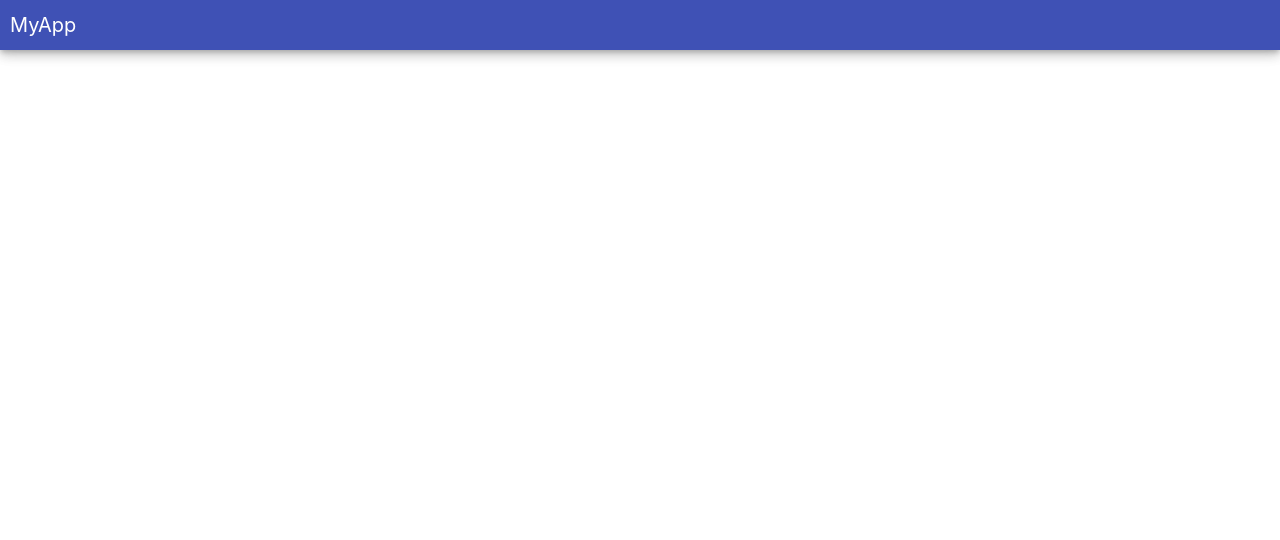
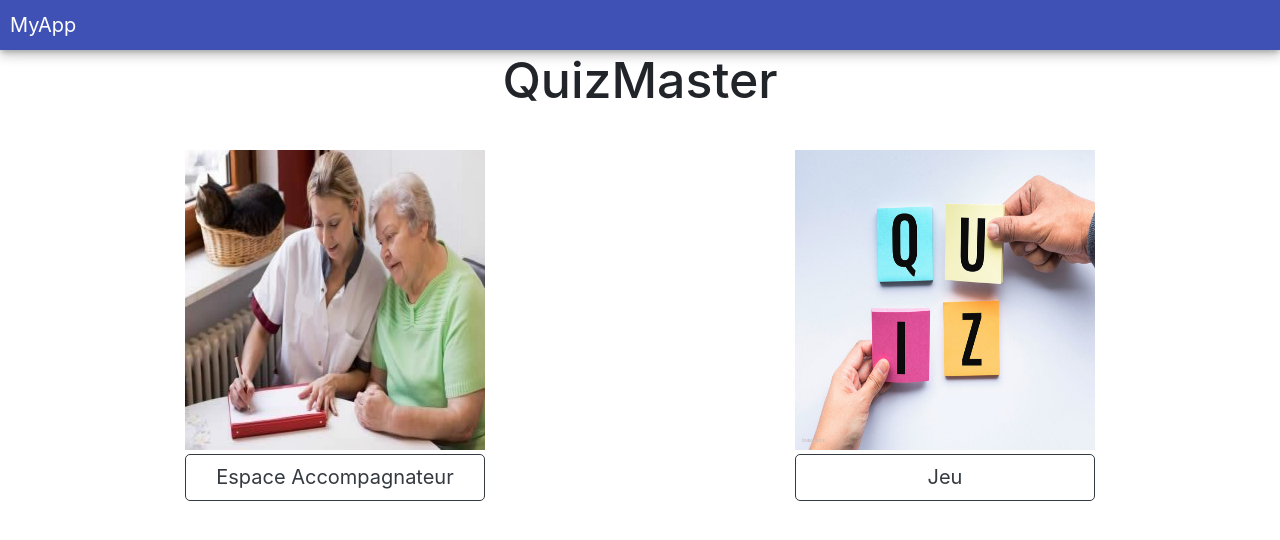
Before and after one commit to 2019-2020-ps6/2019-2020-ps6-rendu-cri-staline, an Angular app in the folder front-end/: page /home in a window 1280 px wide. Before the commit this address led to /. Shown: the top 540 px of the page. Built offline with nearby package versions, Linux system fonts and the light colour scheme.

Commit message:
main menu #25

```diff
--- a/front-end/src/app/admin/select-action/select-action.component.ts
+++ b/front-end/src/app/admin/select-action/select-action.component.ts
@@ -17,8 +17,7 @@ export class SelectActionComponent implements OnInit {
   ngOnInit() {
   }
 
-  selectAddingUser(){
+  selectAddingUser() {
     this.router.navigate(['user-add']);
   }
-
 }
--- a/front-end/src/app/app.module.ts
+++ b/front-end/src/app/app.module.ts
@@ -14,6 +14,7 @@ import { SelectActionComponent } from './admin/select-action/select-action.compo
 import { AppRoutingModule } from './app.routing.module';
 import { HttpClientModule } from '@angular/common/http';
 import { NgbModule  } from '@ng-bootstrap/ng-bootstrap';
+import { HomeComponent } from './home/home.component';
 @NgModule({
   declarations: [
     AppComponent,
@@ -24,7 +25,8 @@ import { NgbModule  } from '@ng-bootstrap/ng-bootstrap';
     QuestioningComponent,
     UserAddComponent,
     AnswerComponent,
-    SelectActionComponent
+    SelectActionComponent,
+    HomeComponent
   ],
   imports: [
     NgbModule,
--- a/front-end/src/app/app.routing.module.ts
+++ b/front-end/src/app/app.routing.module.ts
@@ -4,12 +4,15 @@ import { QuizListComponent } from './quizzes/quiz-list/quiz-list.component';
 import { QuestioningComponent } from './quizzes/questioning/questioning.component';
 import { SelectActionComponent } from './admin/select-action/select-action.component';
 import { UserAddComponent } from './users/user-add/user-add.component';
+import { HomeComponent } from './home/home.component';
+
 const routes: Routes = [
     {path: 'quiz-list', component: QuizListComponent},
     {path: 'quiz-list/:id', component: QuestioningComponent},
     {path: 'select-action', component: SelectActionComponent},
+    {path: 'home', component: HomeComponent},
     {path: 'user-add', component: UserAddComponent},
-    { path: '', redirectTo: 'select-action', pathMatch: 'full' },
+    { path: '', redirectTo: 'home', pathMatch: 'full' },
 ];
 
 @NgModule({
--- /dev/null
+++ b/front-end/src/app/home/home.component.html
@@ -0,0 +1,24 @@
+<div>
+    <div style="text-align: center;">
+        <h1>QuizMaster</h1>
+    </div>
+    <div class="grid-container">
+        <div class="grid-item">
+            <div>
+                <img src="./assets/images/accompagnateur.jpg" style="width:300px; height: 300px"/>
+            </div>
+           <div>
+                <button type="button" class="btn btn-outline-dark menu-button" (click)="modal.close('go to next')">Espace Accompagnateur</button>
+           </div>
+        </div>
+        <div class="grid-item">
+            <div>
+                <img src="./assets/images/quiz.jpg" style="width:300px; height: 300px"/>
+            </div>
+            <div>
+                <button type="button" class="btn btn-outline-dark menu-button" (click)="modal.close('go to next')">Jeu</button>
+            </div>
+        </div>
+
+    </div>
+</div>
--- /dev/null
+++ b/front-end/src/app/home/home.component.scss
@@ -0,0 +1,16 @@
+.grid-container {
+    display: inline-grid;
+    grid-template-columns: auto auto;
+    padding: 10px;
+    width: 100%;
+  }
+
+  .grid-item {
+    padding: 20px;
+    text-align: center;
+  }
+
+  .menu-button {
+      min-width: 300px;
+
+  }
--- /dev/null
+++ b/front-end/src/app/home/home.component.ts
@@ -0,0 +1,13 @@
+import { Component, OnInit } from '@angular/core';
+@Component({
+    selector: 'app-home',
+    templateUrl: './home.component.html',
+    styleUrls: ['./home.component.scss']
+  })
+  export class HomeComponent implements OnInit {
+
+    constructor() {
+    }
+    ngOnInit() {
+    }
+  }
```
Also changed, not shown: front-end/src/assets/images/accompagnateur.jpg (added), front-end/src/assets/images/quiz.jpg (added).
